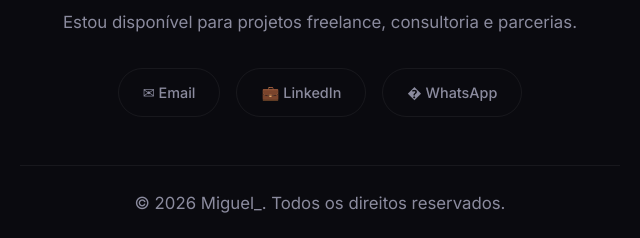
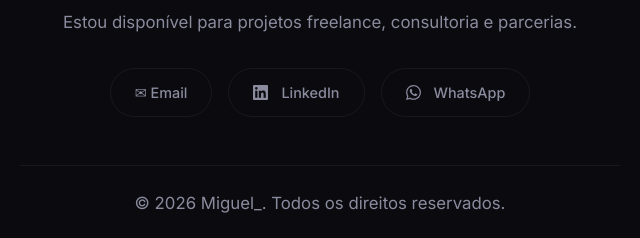
Before and after one commit to portfolio-ss/portfolio-ss.github.io, a plain HTML site: page index.html in a window 1280 px wide. Shown: the part 2951-3189 px from the top of the page, 320-960 px from the left. Drawn offline with Linux system fonts and the light colour scheme.

Commit message:
padroniza botoes

```diff
--- a/index.html
+++ b/index.html
@@ -103,10 +103,18 @@
                 </a>
                 <a href="https://linkedin.com/in/miguel-donizeti" target="_blank" rel="noopener noreferrer"
                     class="footer-link">
-                    💼 LinkedIn
+                    <svg xmlns="http://www.w3.org/2000/svg" width="15" height="15" viewBox="0 0 24 24"
+                        fill="currentColor" style="vertical-align:middle;margin-right:5px">
+                        <path
+                            d="M20.447 20.452h-3.554v-5.569c0-1.328-.027-3.037-1.852-3.037-1.853 0-2.136 1.445-2.136 2.939v5.667H9.351V9h3.414v1.561h.046c.477-.9 1.637-1.85 3.37-1.85 3.601 0 4.267 2.37 4.267 5.455v6.286zM5.337 7.433a2.062 2.062 0 01-2.063-2.065 2.064 2.064 0 112.063 2.065zm1.782 13.019H3.555V9h3.564v11.452zM22.225 0H1.771C.792 0 0 .774 0 1.729v20.542C0 23.227.792 24 1.771 24h20.451C23.2 24 24 23.227 24 22.271V1.729C24 .774 23.2 0 22.222 0h.003z" />
+                    </svg>LinkedIn
                 </a>
                 <a href="https://wa.me/5516999962696" target="_blank" rel="noopener noreferrer" class="footer-link">
-                    � WhatsApp
+                    <svg xmlns="http://www.w3.org/2000/svg" width="15" height="15" viewBox="0 0 24 24"
+                        fill="currentColor" style="vertical-align:middle;margin-right:5px">
+                        <path
+                            d="M17.472 14.382c-.297-.149-1.758-.867-2.03-.967-.273-.099-.471-.148-.67.15-.197.297-.767.966-.94 1.164-.173.199-.347.223-.644.075-.297-.15-1.255-.463-2.39-1.475-.883-.788-1.48-1.761-1.653-2.059-.173-.297-.018-.458.13-.606.134-.133.298-.347.446-.52.149-.174.198-.298.298-.497.099-.198.05-.371-.025-.52-.075-.149-.669-1.612-.916-2.207-.242-.579-.487-.5-.669-.51-.173-.008-.371-.01-.57-.01-.198 0-.52.074-.792.372-.272.297-1.04 1.016-1.04 2.479 0 1.462 1.065 2.875 1.213 3.074.149.198 2.096 3.2 5.077 4.487.709.306 1.262.489 1.694.625.712.227 1.36.195 1.871.118.571-.085 1.758-.719 2.006-1.413.248-.694.248-1.289.173-1.413-.074-.124-.272-.198-.57-.347m-5.421 7.403h-.004a9.87 9.87 0 01-5.031-1.378l-.361-.214-3.741.982.998-3.648-.235-.374a9.86 9.86 0 01-1.51-5.26c.001-5.45 4.436-9.884 9.888-9.884 2.64 0 5.122 1.03 6.988 2.898a9.825 9.825 0 012.893 6.994c-.003 5.45-4.437 9.884-9.885 9.884m8.413-18.297A11.815 11.815 0 0012.05 0C5.495 0 .16 5.335.157 11.892c0 2.096.547 4.142 1.588 5.945L.057 24l6.305-1.654a11.882 11.882 0 005.683 1.448h.005c6.554 0 11.89-5.335 11.893-11.893a11.821 11.821 0 00-3.48-8.413Z" />
+                    </svg>WhatsApp
                 </a>
             </div>
             <div class="footer-bottom">
```
